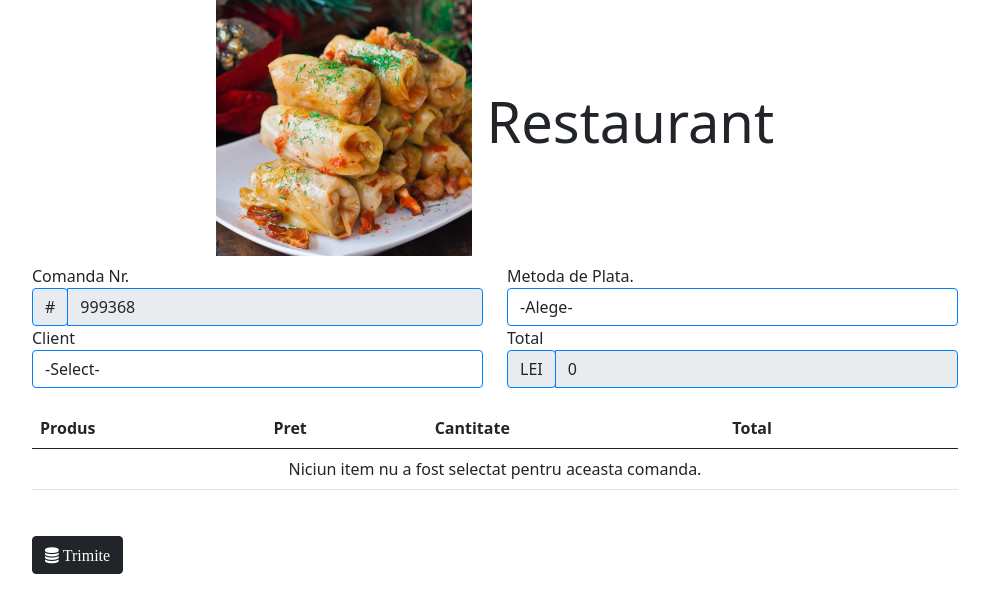
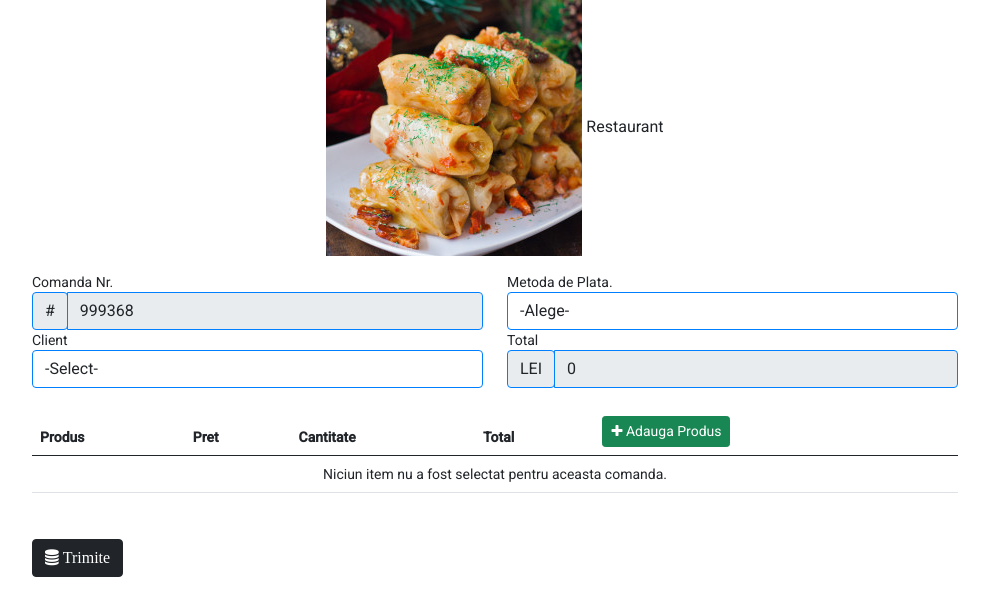
Before and after one commit to Catalinul/Angular, an Angular app: page /comanda in a window 1280 px wide. Shown: the top 616 px of the page, without its empty margins (145-1134 px from the left). Built offline with nearby package versions, Linux system fonts and the light colour scheme.

Commit message:
commit Am adaugat MaterialUI si form

```diff
--- a/angular.json
+++ b/angular.json
@@ -28,6 +28,7 @@
               "src/assets"
             ],
             "styles": [
+              "./node_modules/@angular/material/prebuilt-themes/indigo-pink.css",
               "src/styles.css"
             ],
             "scripts": []
@@ -91,6 +92,7 @@
               "src/assets"
             ],
             "styles": [
+              "./node_modules/@angular/material/prebuilt-themes/indigo-pink.css",
               "src/styles.css"
             ],
             "scripts": []
--- a/package.json
+++ b/package.json
@@ -12,10 +12,12 @@
   "private": true,
   "dependencies": {
     "@angular/animations": "~11.0.5",
+    "@angular/cdk": "^11.0.3",
     "@angular/common": "~11.0.5",
     "@angular/compiler": "~11.0.5",
     "@angular/core": "~11.0.5",
     "@angular/forms": "~11.0.5",
+    "@angular/material": "^11.0.3",
     "@angular/platform-browser": "~11.0.5",
     "@angular/platform-browser-dynamic": "~11.0.5",
     "@angular/router": "~11.0.5",
--- a/src/app/app.module.ts
+++ b/src/app/app.module.ts
@@ -1,6 +1,8 @@
 import { BrowserModule } from '@angular/platform-browser';
 import { NgModule } from '@angular/core';
 
+import { BrowserAnimationsModule } from '@angular/platform-browser/animations';
+import { MatDialogModule } from '@angular/material/dialog';
 import { AppRoutingModule } from './app-routing.module';
 import { AppComponent } from './app.component';
 import { FormsModule } from "@angular/forms";
@@ -19,8 +21,11 @@
   imports: [
     BrowserModule,
     AppRoutingModule,
-    FormsModule
+    FormsModule,
+    BrowserAnimationsModule,
+    MatDialogModule
   ],
+  entryComponents: [ComandaItemeComponent], //pentru a putea deschide aceasta componenta intr-un pop-up
   providers: [ComandaService],
   bootstrap: [AppComponent]
 })
--- a/src/app/comenzi/comanda/comanda.component.html
+++ b/src/app/comenzi/comanda/comanda.component.html
@@ -55,7 +55,7 @@
             <th>Cantitate</th>
             <th>Total</th>
             <th>
-                <!-- <a class="btn btn-sm btn-success text-white" (click)="AdaugaEditeazaItemComanda(null,service.formData.ComandaID)"><i class="fa fa-plus"></i> Adauga Produs</a> -->
+                <a class="btn btn-sm btn-success text-white" (click)="AdaugaEditeazaItemComanda(null,service.formData.ComandaID)"><i class="fa fa-plus"></i> Adauga Produs</a>
 
             </th>
         </tr>
@@ -74,7 +74,7 @@
                 <td>{{item.Cantitate}}</td>
                 <td>{{item.Total}}</td>
                 <td>
-                    <!-- <a class="btn btn-sm btn-info text-white" (click)="AdaugaEditeazaItemComanda(null,service.formData.ComandaID)"><i class="fa fa-pencil"></i> </a> -->
+                    <a class="btn btn-sm btn-info text-white" (click)="AdaugaEditeazaItemComanda(null,service.formData.ComandaID)"><i class="fa fa-pencil"></i> </a>
                 </td>
             </tr>
         </tbody>
--- a/src/app/comenzi/comanda/comanda.component.ts
+++ b/src/app/comenzi/comanda/comanda.component.ts
@@ -1,6 +1,9 @@
 import { Component, OnInit } from '@angular/core';
 import { NgForm } from '@angular/forms';
+import { MatDialog, MatDialogConfig } from '@angular/material/dialog';
+import { ComandaItemeComponent } from '../comanda-iteme/comanda-iteme.component';
 import { ComandaService } from './../../shared/comanda.service';
+import { Router, ActivatedRoute } from '@angular/router';
 
 
 
@@ -12,7 +15,7 @@
 
 export class ComandaComponent implements OnInit {
 
-  constructor(public service: ComandaService) { }
+  constructor(public service: ComandaService, public dialog:MatDialog) { }
 
   ngOnInit() {
     this.resetForm();
@@ -33,8 +36,15 @@
 
     this.service.comandaIteme = [];
   }
+
+
+  AdaugaEditeazaItemComanda(comandaItemIndex: any, ComandaID: any){
+    const dialogConfig = new MatDialogConfig();
+    dialogConfig.autoFocus = true;
+    dialogConfig.disableClose = true; //previne dialogul de a se inchide atunci cand apasam in afra dialogului
+    dialogConfig.width = "50%";
+    dialogConfig.data = {comandaItemIndex, ComandaID};
+     this.dialog.open(ComandaItemeComponent,dialogConfig);
+  };
+
 }
-
-// AdaugaEditeazaItemComanda(comandaItemIndex, ComandaID){
-
-// };
--- a/src/index.html
+++ b/src/index.html
@@ -8,8 +8,10 @@
   <link rel="icon" type="image/x-icon" href="favicon.ico">
   <link href="https://cdn.jsdelivr.net/npm/bootstrap@5.0.0-beta1/dist/css/bootstrap.min.css" rel="stylesheet" integrity="sha384-giJF6kkoqNQ00vy+HMDP7azOuL0xtbfIcaT9wjKHr8RbDVddVHyTfAAsrekwKmP1" crossorigin="anonymous">
   <link rel="stylesheet" href="https://stackpath.bootstrapcdn.com/font-awesome/4.7.0/css/font-awesome.min.css">
+  <link href="https://fonts.googleapis.com/css?family=Roboto:300,400,500&display=swap" rel="stylesheet">
+  <link href="https://fonts.googleapis.com/icon?family=Material+Icons" rel="stylesheet">
 </head>
-<body>
+<body class="mat-typography">
   <app-root></app-root>
   <script src="https://cdn.jsdelivr.net/npm/bootstrap@5.0.0-beta1/dist/js/bootstrap.bundle.min.js" integrity="sha384-ygbV9kiqUc6oa4msXn9868pTtWMgiQaeYH7/t7LECLbyPA2x65Kgf80OJFdroafW" crossorigin="anonymous"></script>
 </body>
--- a/src/styles.css
+++ b/src/styles.css
@@ -1,4 +1,6 @@
 /* You can add global styles to this file, and also import other style files */
+
+@import "~@angular/material/prebuilt-themes/indigo-pink.css";
 
 .jumbotron{
     padding-top: 0px;
@@ -12,3 +14,5 @@
 table.table-hover tbody tr:hover{
 cursor: pointer;
 }
+html, body { height: 100%; }
+body { margin: 0; font-family: Roboto, "Helvetica Neue", sans-serif; }
```
Also changed, not shown: 1 other file (tests, documents, lock files or other folders).
